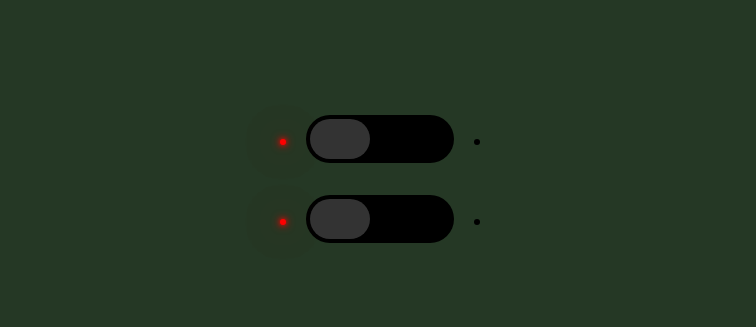
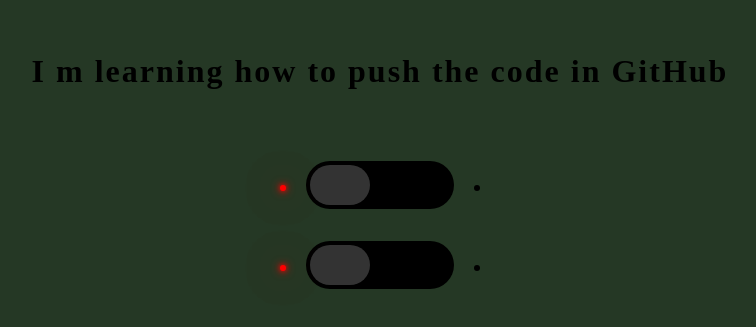
Before and after one commit to amarkaur2022/html, a plain HTML site: page index.html in a window 1280 px wide. Shown: the part 221-548 px from the top of the page, without its empty margins (260-1016 px from the left). Drawn offline with Linux system fonts and the light colour scheme.

Commit message:
write the message

```diff
--- a/index.css
+++ b/index.css
@@ -15,6 +15,14 @@
 
 
 }
+h1{
+    text-align:center;
+    color:black;
+    letter-spacing: 2px;
+    padding-bottom: 55px;
+
+}
+
 label{
    position:relative;
    width: 140px;
--- a/index.html
+++ b/index.html
@@ -1,7 +1,7 @@
 
 
 
-    <!DOCTYPE html>
+ <!DOCTYPE html>
 <html lang="en">
 <head>
     <meta charset="UTF-8">
@@ -11,6 +11,7 @@
     <title>Document</title>
 </head>
 <body>
+    <h1>I m learning how to push the code in GitHub  </h1>
     <label>
         <input type="checkbox">
         <span class="check"></span>
```
